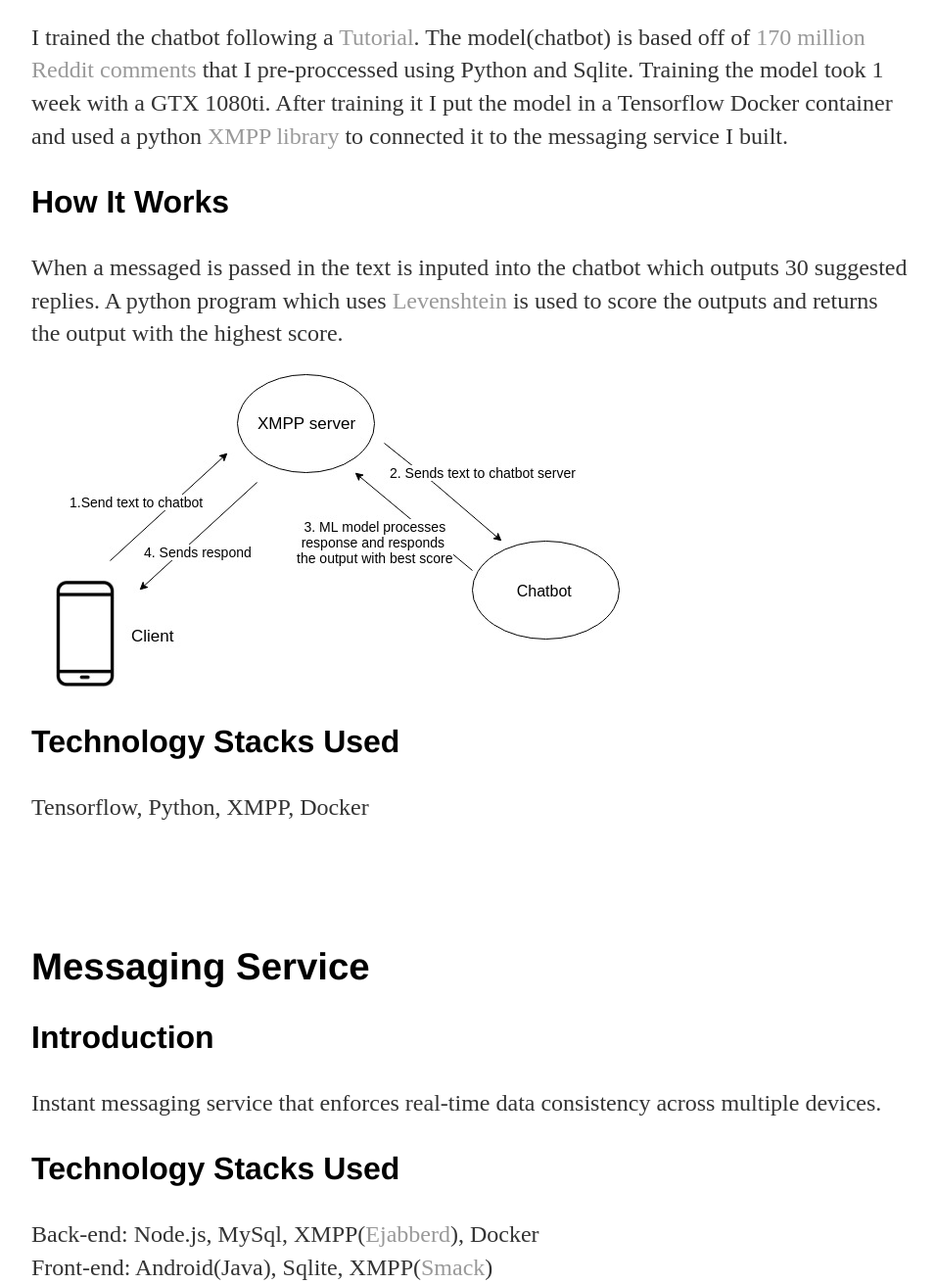
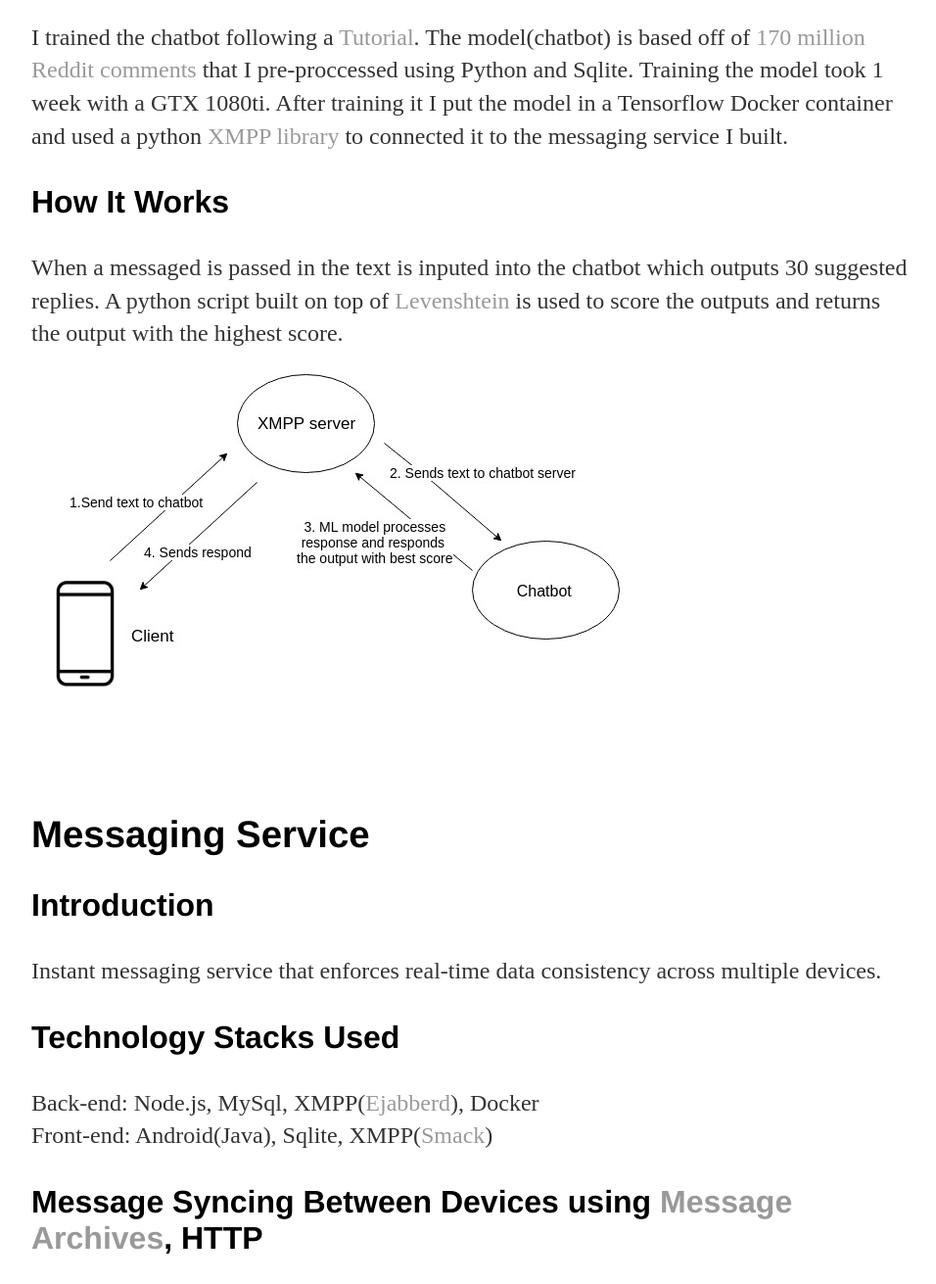
Before and after one commit to jcho7022/jcho7022.github.io, a Jekyll site: the page built from projects/chatbot/index.html, in a window 1280 px wide and 1400 px high, scrolled down 1248 px, cut to the strip 0-1311 px from the top of the window. Shown: the whole strip at 98% size, without its empty margins (160-1116 px from the left). Built offline with Jekyll 4.4.1, drawn with Linux system fonts in a browser that asks for light colours.

Commit message:
Update index.html

```diff
--- a/projects/chatbot/index.html
+++ b/projects/chatbot/index.html
@@ -17,11 +17,9 @@ Training the model took 1 week with a GTX 1080ti. After training it I put the mo
  messaging service I built.</p>
 <h3>How It Works</h3>
 <p>When a messaged is passed in the text is inputed into the chatbot which outputs 30 suggested replies.
-A python program which uses <a href="https://pypi.org/project/python-Levenshtein/">Levenshtein</a>
+A python script built on top of <a href="https://pypi.org/project/python-Levenshtein/">Levenshtein</a>
 is used to score the outputs and returns the output with the highest score.</p>
 <img src="chatbot_client_interaction_diagram.jpg" alt="interaction diagram">
-<h3>Technology Stacks Used</h3>
-<p>Tensorflow, Python, XMPP, Docker</p>
 <p><br><br></p>
 
 <h2>Messaging Service</h2>
```
